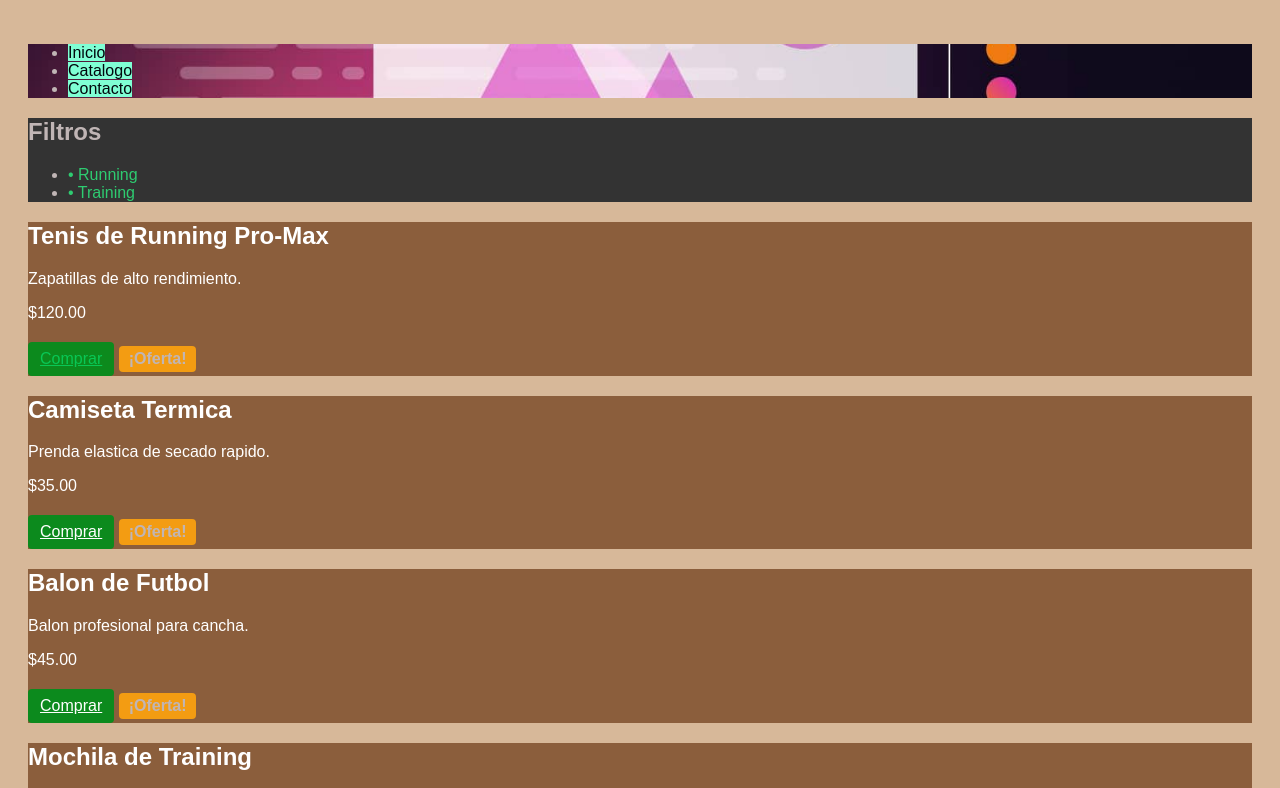
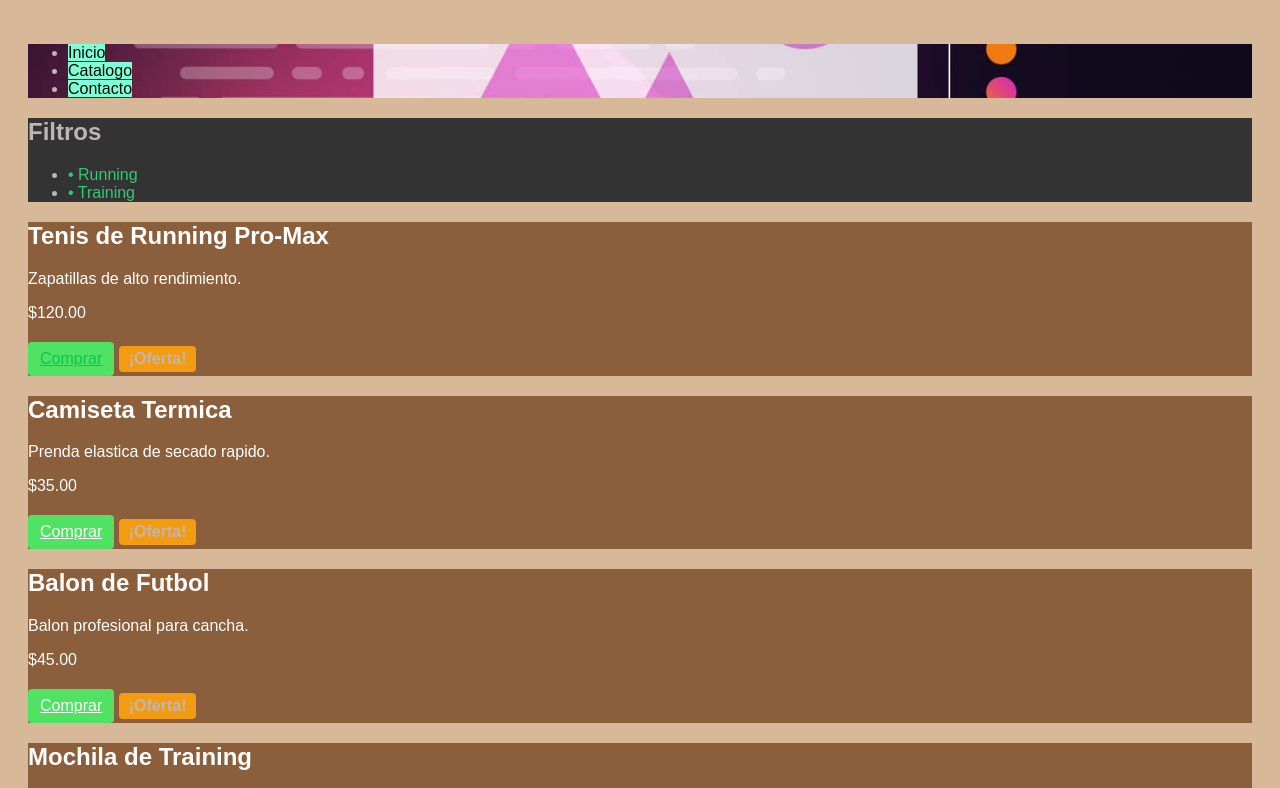
Before and after one commit to darwinstivensuarez30-ux/css, a plain HTML site: page index.html in a window 1280 px wide. Shown: the top 788 px of the page. Drawn offline with Linux system fonts and the light colour scheme.

```diff
--- a/style.css
+++ b/style.css
@@ -35,7 +35,9 @@ aside {
 aside ul li a {
     color: #2ecc71;
     text-decoration: none;
-  transition: background-color 0.3s, color 0.3s;
+    transition:
+        background-color 0.3s,
+        color 0.3s;
 }
 
 footer {
@@ -48,12 +50,14 @@ footer ul li a {
 
 .btn-comprar {
     color: var(--color-texto-claro);
-  background-color: #0c8a1d;
+    background-color: #4fe263;
     padding: 8px 12px;
     border-radius: 4px;
     display: inline-block;
     cursor: pointer;
-  transition: background-color 0.3s, transform 0.1s;
+    transition:
+        background-color 0.3s,
+        transform 0.3s;
 }
 
 #btn-destacado {
```
Lines whose indentation alone changed are shown as unchanged.
